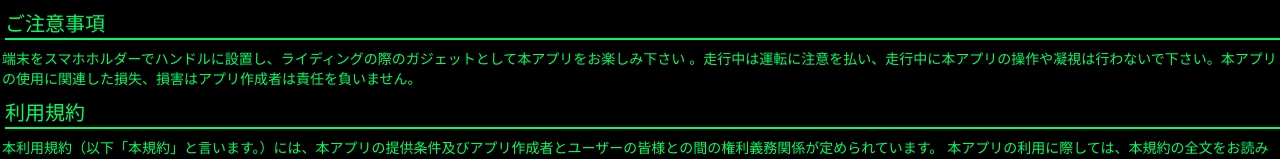
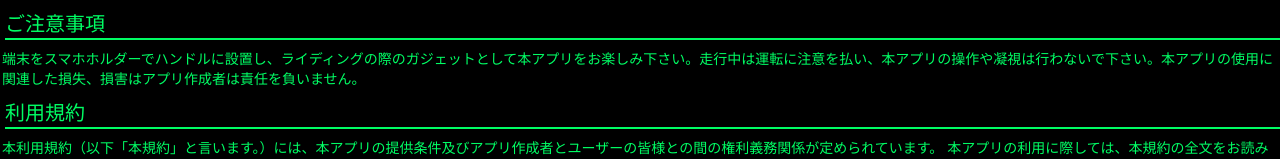
Before and after one commit to midnight-flat/BankAngleHUD, a plain HTML site: page term-and-privacy-policy.html in a window 1280 px wide. Shown: the top 159 px of the page. Drawn offline with Linux system fonts and the light colour scheme.

Commit message:
Update term-and-privacy-policy.html

```diff
--- a/term-and-privacy-policy.html
+++ b/term-and-privacy-policy.html
@@ -74,7 +74,7 @@
 <body class="">
 <p></p>
 <h1>ご注意事項</h1>
-<p>端末をスマホホルダーでハンドルに設置し、ライディングの際のガジェットとして本アプリをお楽しみ下さい 。走行中は運転に注意を払い、走行中に本アプリの操作や凝視は行わないで下さい。本アプリの使用に関連した損失、損害はアプリ作成者は責任を負いません。
+<p>端末をスマホホルダーでハンドルに設置し、ライディングの際のガジェットとして本アプリをお楽しみ下さい。走行中は運転に注意を払い、本アプリの操作や凝視は行わないで下さい。本アプリの使用に関連した損失、損害はアプリ作成者は責任を負いません。
 </p>
 <h1>利用規約</h1>
 <p>
```
